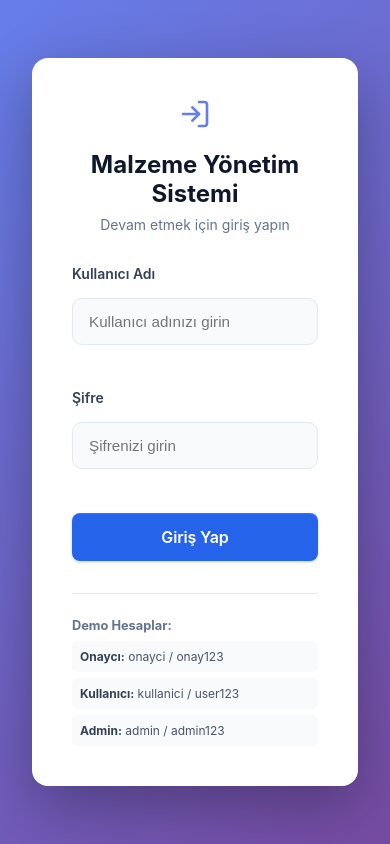
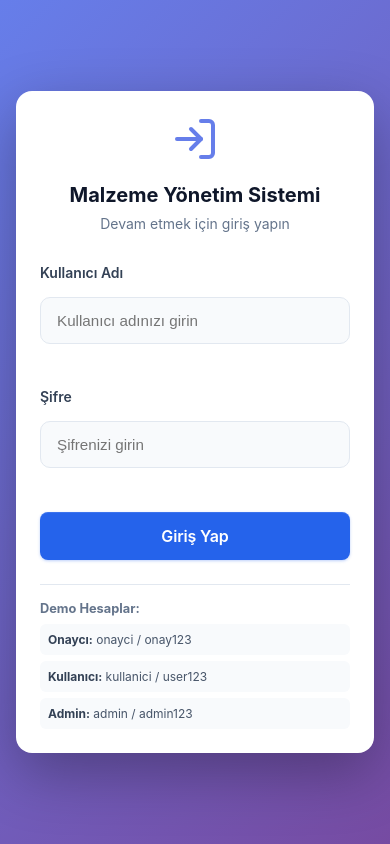
Before and after one commit to btcbtp34-sys/anaveri, a React (Vite) app: page /settings in a window 390 px wide. Built offline with nearby package versions, Linux system fonts and the light colour scheme.

Commit message:
Mobile responsive tasarım eklendi

```diff
--- a/src/App.css
+++ b/src/App.css
@@ -22,6 +22,15 @@
   }
 }
 
+@media (max-width: 768px) {
+  .main-content {
+    margin-left: 0;
+    margin-bottom: 70px; /* Bottom nav için boşluk */
+    padding: 1rem;
+    width: 100%;
+  }
+}
+
 .app-loading {
   display: flex;
   align-items: center;
--- a/src/components/Sidebar.css
+++ b/src/components/Sidebar.css
@@ -209,3 +209,61 @@
     transform: translateX(-100%);
   }
 }
+
+/* Mobile Bottom Navigation */
+@media (max-width: 768px) {
+  .sidebar {
+    width: 100%;
+    height: auto;
+    position: fixed;
+    bottom: 0;
+    left: 0;
+    right: 0;
+    top: auto;
+    transform: translateX(0);
+    flex-direction: row;
+    padding: 0;
+    z-index: 1000;
+    box-shadow: 0 -2px 10px rgba(0, 0, 0, 0.3);
+  }
+
+  .sidebar-header,
+  .sidebar-divider,
+  .nav-section,
+  .sidebar-footer {
+    display: none;
+  }
+
+  .sidebar-nav {
+    flex-direction: row;
+    overflow-x: auto;
+    overflow-y: hidden;
+    gap: 0;
+    padding: 0.5rem 0.25rem;
+    width: 100%;
+    justify-content: space-around;
+  }
+
+  .nav-item {
+    flex-direction: column;
+    padding: 0.5rem 0.75rem;
+    min-width: 70px;
+    font-size: 0.65rem;
+    gap: 0.375rem;
+    text-align: center;
+    flex: 1;
+  }
+
+  .nav-item::before {
+    display: none;
+  }
+
+  .nav-icon {
+    width: 22px;
+    height: 22px;
+  }
+
+  .nav-item.active {
+    background: #1e3a5f;
+  }
+}
--- a/src/pages/Login.css
+++ b/src/pages/Login.css
@@ -112,3 +112,34 @@
 .login-demo-info li strong {
   color: #334155;
 }
+
+/* Mobile Responsive */
+@media (max-width: 768px) {
+  .login-page {
+    padding: 1rem;
+  }
+
+  .login-container {
+    padding: 1.5rem;
+    max-width: 100%;
+  }
+
+  .login-header h1 {
+    font-size: 1.25rem;
+  }
+
+  .login-header svg {
+    width: 48px;
+    height: 48px;
+  }
+
+  .form-group input {
+    padding: 0.875rem;
+    font-size: 16px; /* iOS zoom önleme */
+  }
+
+  .login-demo-info {
+    margin-top: 1.5rem;
+    padding-top: 1rem;
+  }
+}
```
